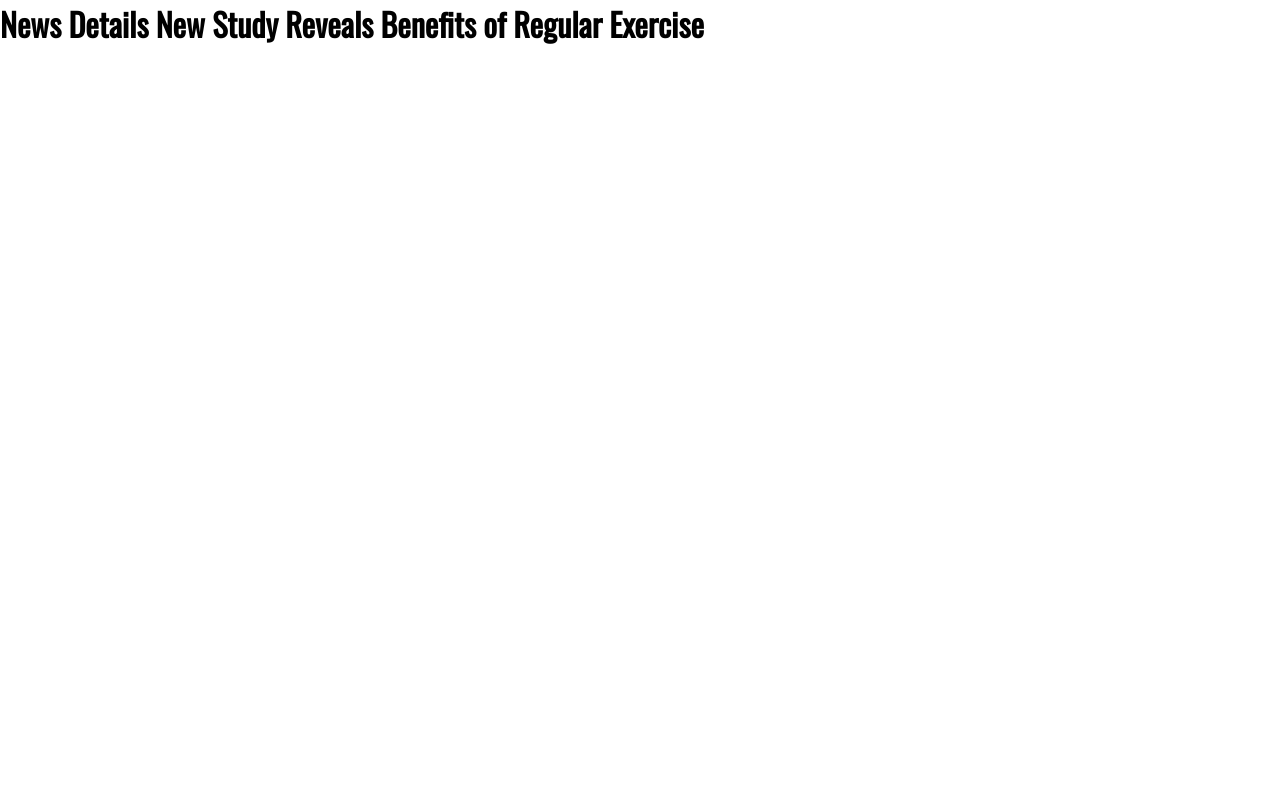
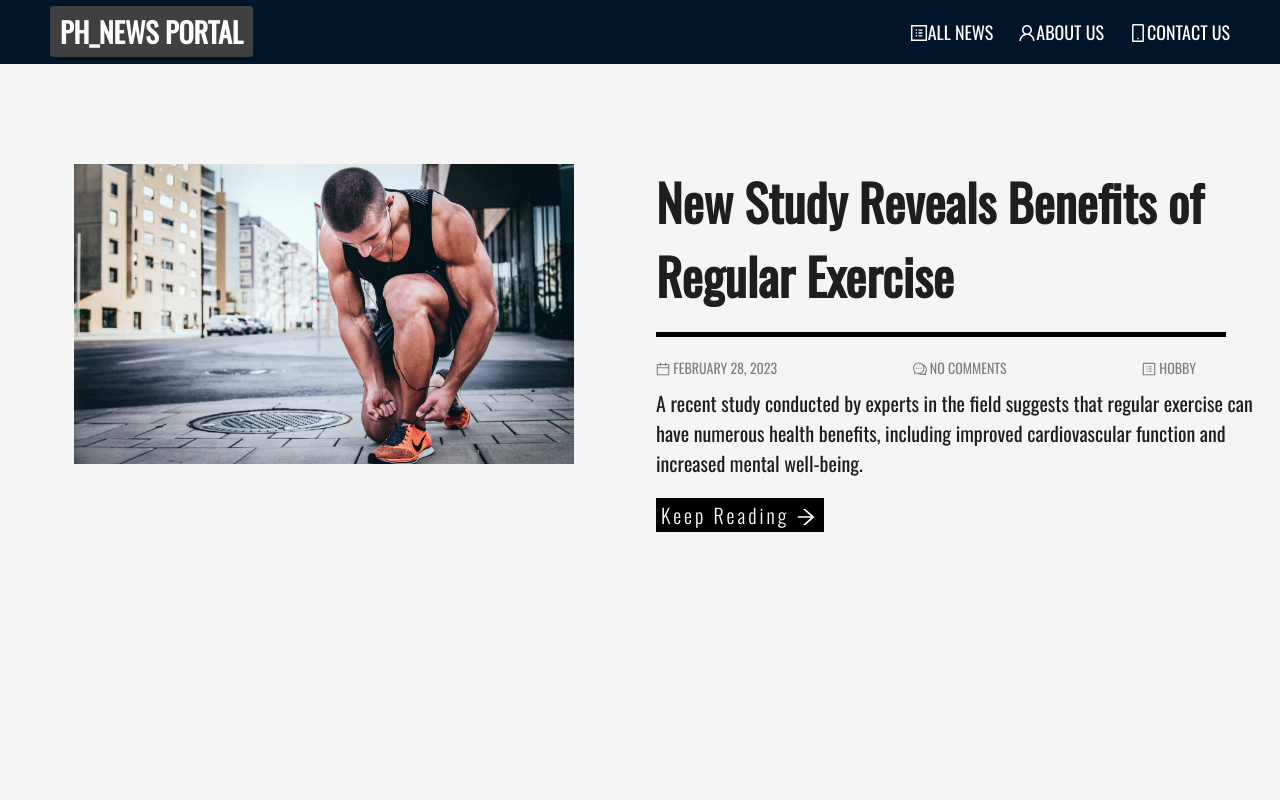
Before and after one commit to rezwanrahimr/News-Portal-Next.Js, a Next.js app: page /news/1 in a window 1280 px wide. Shown: the top 800 px of the page. Built offline with nearby package versions, Linux system fonts and the light colour scheme; data requests are answered from the project's data file.

Commit message:
added view detials page

```diff
--- a/package.json
+++ b/package.json
@@ -3,7 +3,7 @@
   "version": "0.1.0",
   "private": true,
   "scripts": {
-    "dev": "next dev",
+    "dev": "next dev -p 3001",
     "build": "next build",
     "start": "next start",
     "json-server": "npx json-server db.json --port 5000",
--- a/src/pages/news/[newsId].js
+++ b/src/pages/news/[newsId].js
@@ -1,7 +1,91 @@
-const NewsDetails = ({data}) => {
-    return <h1>News Details {data?.title}</h1>
+import { Col, Row } from "antd";
+import Image from "next/image";
+import {
+    ArrowRightOutlined,
+    CalendarOutlined,
+    CommentOutlined,
+    ProfileOutlined,
+} from "@ant-design/icons";
+import RootLayout from "@/components/Layouts/RootLayout";
+
+const NewsDetails = ({ data }) => {
+    return <div style={{display:"flex",justifyContent:"center",alignItems:"center"}}>
+        <div className="container-wrapper" style={{marginTop:"100px"}}>
+            <Row
+                gutter={{
+                    xs: 8,
+                    sm: 16,
+                    md: 24,
+                    lg: 32,
+                }}
+            >
+                <Col className="gutter-row" span={12}>
+                    <div style={{ display: "flex", justifyContent: "center", alignItems: "center" }}>
+                        <Image src={data.image_url} width={500} height={300} />
+                    </div>
+                </Col>
+                <Col className="gutter-row" span={12}>
+                    <h1 style={{ fontSize: "50px" }}>
+                        {data.title}
+                    </h1>
+                    <div
+                        className="line"
+                        style={{
+                            height: "5px",
+                            margin: "20px 0",
+                            background: "#000",
+                            width: "95%",
+                        }}
+                    ></div>
+
+                    <p
+                        style={{
+                            display: "flex",
+                            justifyContent: "space-between",
+                            width: "90%",
+                            color: "gray",
+                            margin: "10px 0px",
+                        }}
+                    >
+                        <span>
+                            <CalendarOutlined /> FEBRUARY 28, 2023
+                        </span>
+                        <span>
+                            <CommentOutlined /> NO COMMENTS
+                        </span>
+                        <span>
+                            <ProfileOutlined /> HOBBY
+                        </span>
+                    </p>
+
+                    <p style={{ fontSize: "20px" }}>
+                        {data.description}
+                    </p>
+                    <p
+                        style={{
+                            fontSize: "20px",
+                            margin: "20px 0px",
+                            backgroundColor: "black",
+                            color: "white",
+                            width: "168px",
+                            padding: "2px 5px ",
+                            fontWeight: "300",
+                            letterSpacing: "3px",
+                        }}
+                    >
+                        Keep Reading <ArrowRightOutlined />
+                    </p>
+
+                </Col>
+            </Row>
+        </div>
+    </div>
 }
 export default NewsDetails;
+
+NewsDetails.getLayout = function getLayout(page) {
+    return <RootLayout>{page}</RootLayout>;
+};
 
 export const getStaticPaths = async () => {
     const res = await fetch(`http://localhost:5000/news`);
```
